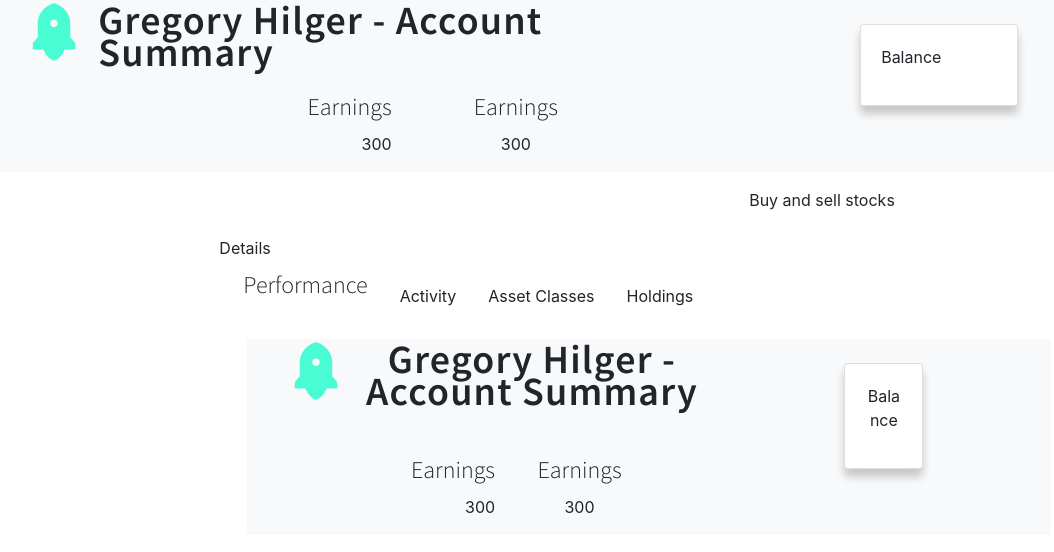
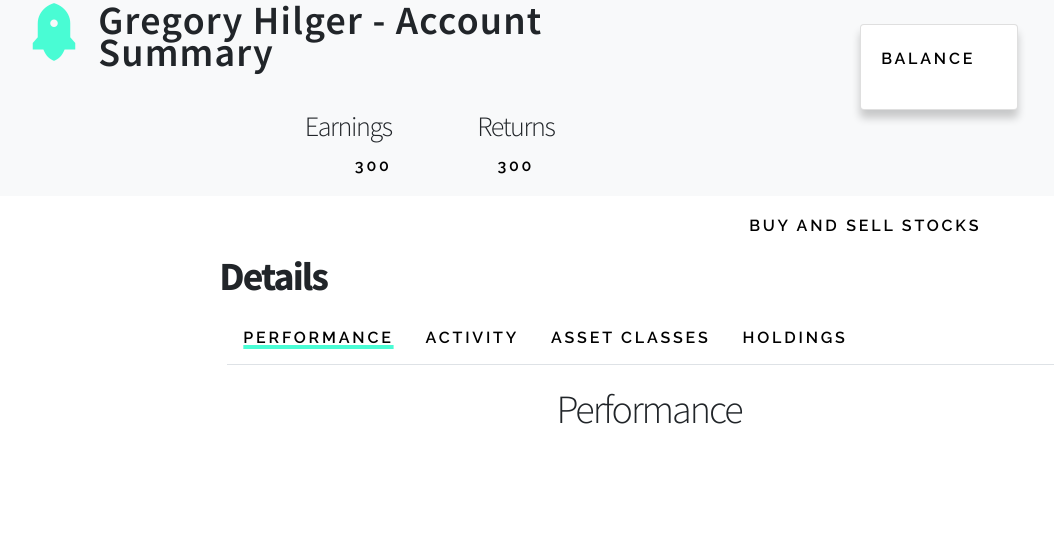
Before and after one commit to ghilger16/StockRocket, a React (Create React App) app in the folder ClientApp/: page /summary in a window 1280 px wide. Shown: the top 552 px of the page, without its empty margins (15-1069 px from the left). Built offline with nearby package versions, Linux system fonts and the light colour scheme.

Commit message:
added tab styling

```diff
--- a/ClientApp/public/styles.css
+++ b/ClientApp/public/styles.css
@@ -17,7 +17,7 @@ section > header {
     width: 35rem;
 }
 
-section > header h1 {
+ h1,h2,h3,h4,h5,h6, section > header h1 {
     font-family: "Source Sans Pro", Helvetica, sans-serif;
     font-size: 5rem;
     font-weight: 700;
@@ -26,8 +26,17 @@ section > header h1 {
     margin: 0 0 1.5rem 0;
     text-transform: none;
 }
+.details {
+    font-family: "Source Sans Pro", Helvetica, sans-serif;
+    font-size: 2.5rem;
+    font-weight: 700;
+    letter-spacing: -0.05em;
+    line-height: .8;
+    margin: 0 0 1.5rem 0;
+    text-transform: none;
+}
 
-section > header p {
+ p, .nav-item {
     color: #000000;
     font-family: "Raleway", Helvetica, sans-serif;
     font-weight: 600;
@@ -120,15 +129,6 @@ a.arrow {
     transform: scale(1.5);
 }
 
-.summary-jumbotron h2 {
-    font-family: "Source Sans Pro", Helvetica, sans-serif;
-    font-size: 1.5rem;
-    line-height: .1;
-    margin: 0 0 1.5rem 0;
-    text-transform: none;
-
-}
-
 .card {
     box-shadow: 0 8px 8px 0 rgba(0,0,0,0.2);
     transition: 0.3s;
@@ -140,15 +140,10 @@ a.arrow {
 }
 
 .active {
-    font-family: "Source Sans Pro", Helvetica, sans-serif;
-    font-size: 1.5rem;
-    line-height: .1;
-    margin: 0 0 1.5rem 0;
-    text-transform: none;
-    text-decoration: underline;
+    text-decoration: underline !important;
+    text-decoration-thickness: .25rem !important;
+    text-decoration-color: #49fcd4 !important;
 }
-
 .nav-item:hover {
     color: #49fcd4;
-    text-decoration: underline;
 }
--- a/ClientApp/src/components/Jumbotron.js
+++ b/ClientApp/src/components/Jumbotron.js
@@ -22,11 +22,11 @@ const Jumbotron = () => {
                 </div>
                 <div class="row">
                     <div class="col-4">
-                        <h2 class="d-flex justify-content-end">Earnings</h2>
+                        <h3 class="d-flex justify-content-end">Earnings</h3>
                         <p class="d-flex justify-content-end">300</p>
                     </div>
                     <div class="col-2">
-                        <h2 class="d-flex justify-content-center">Earnings</h2>
+                        <h3 class="d-flex justify-content-center">Returns</h3>
                         <p class="d-flex justify-content-center">300</p>
                     </div>
 
--- a/ClientApp/src/components/TabNav.js
+++ b/ClientApp/src/components/TabNav.js
@@ -6,13 +6,14 @@ const TabNav = (props) => {
         <div>
             <div class="text-center mx-auto">
                 <div>
-                    <ul className="nav">
+                    <ul class="nav border border-top-0 border-left-0 border-right-0 border-bottom-dark">
                         {props.tabs.map((tab) => {
                             const active = tab === props.selected ? " active" : "";
 
                             return (
-                                <li className="nav-item" key={tab}>
+                                <li class="nav-item  mb-1" key={tab}>
                                     <a
+
 
                                         className={"nav-link" + active}
                                         onClick={() => props.setSelected(tab)}
--- a/ClientApp/src/pages/Summary.js
+++ b/ClientApp/src/pages/Summary.js
@@ -13,20 +13,26 @@ const Summary = () => {
             <Jumbotron />
             <div class="row justify-content-around mt-3">
                 <div class="col-1 mt-5">
-                    <p class="ml-3">Details</p>
+                    <h1 class="details ml-3">Details</h1>
                 </div>
                 <div class="col-3">
                     <p>Buy and sell stocks</p>
                  </div>
             </div>
             <div class="row justify-content-center">
-            <div class="col-8 ml-5">
+                <div class="col-8 ml-5">
             <TabNav tabs={["Performance", "Activity", "Asset Classes", "Holdings"]} selected={selected} setSelected={setSelected}>
                 <Tab isSelected={selected === "Performance"}>
-                    <Jumbotron />
+                    <h1>Performance</h1>
                 </Tab>
                 <Tab isSelected={selected === "Activity"}>
-                    <Home />
+                    <h1>Activity</h1>
+                        </Tab>
+                <Tab isSelected={selected === "Asset Classes"}>
+                    <h1>Asset Classes</h1>
+                </Tab>
+                <Tab isSelected={selected === "Holdings"}>
+                    <h1>Holdings</h1>
                 </Tab>
                     </TabNav>
                 </div>
```
